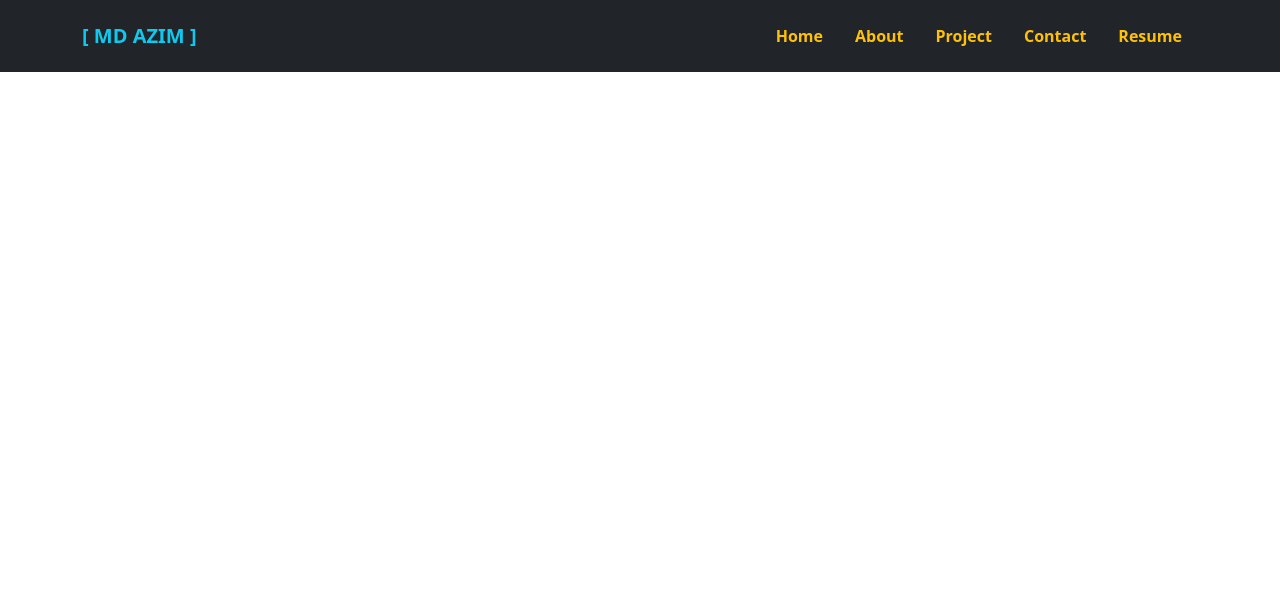
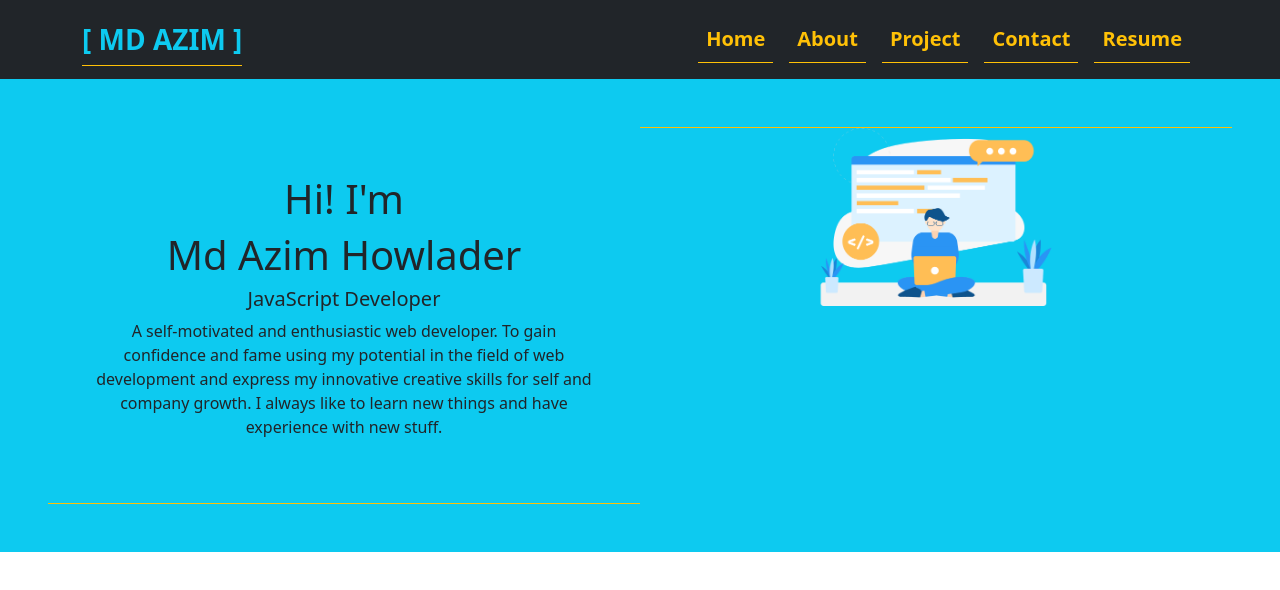
Before and after one commit to mdazim14/My-Protfolio, a React (Create React App) app: page / in a window 1280 px wide. Shown: the top 590 px of the page. Built offline with nearby package versions, Linux system fonts and the light colour scheme.

Commit message:
added first image

```diff
--- a/package.json
+++ b/package.json
@@ -6,7 +6,9 @@
     "@testing-library/jest-dom": "^5.14.1",
     "@testing-library/react": "^11.2.7",
     "@testing-library/user-event": "^12.8.3",
+    "bootstrap": "^5.1.0",
     "react": "^17.0.2",
+    "react-bootstrap": "^2.0.0-beta.6",
     "react-dom": "^17.0.2",
     "react-scripts": "4.0.3",
     "web-vitals": "^1.1.2"
@@ -24,7 +26,6 @@
     ]
   },
   "browserslist": {
-
     "production": [
       ">0.2%",
       "not dead",
--- a/src/App.js
+++ b/src/App.js
@@ -1,11 +1,14 @@
 import logo from './logo.svg';
 import './App.css';
+import 'bootstrap/dist/css/bootstrap.css';
 import Nav from './Components/Header/Navber';
+import Body1 from './Components/Body/Body1/Body1';
 
 function App() {
   return (
     <div className="App">
       <Nav></Nav>
+      <Body1></Body1>
     </div>
   );
 }
--- /dev/null
+++ b/src/Components/Body/Body1/Body1.js
@@ -0,0 +1,20 @@
+import React from 'react';
+import azimP1 from '../../../images/azimP1.png';
+
+const Body1 = () => {
+    return (
+        <div className="p-5 d-flex bg-info justify-content-center">
+            <div className="col-6 border-bottom border-warning p-5">
+                <h1>Hi! I'm</h1>
+                <h1>Md Azim Howlader</h1>
+                <h5>JavaScript Developer</h5>
+                <p>A self-motivated and enthusiastic web developer. To gain confidence and fame using my potential in the field of web development and express my innovative creative skills for self and company growth. I always like to learn new things and have experience with new stuff.</p>
+            </div>
+            <div className="col-6 border-top border-warning">
+                <img className="img-fluid" src={azimP1} alt="" />
+            </div>
+        </div>
+    );
+};
+
+export default Body1;
--- a/src/Components/Header/Navber.js
+++ b/src/Components/Header/Navber.js
@@ -5,18 +5,17 @@ const Navber = () => {
     return (
         <div>
 
-            <Navbar className="fw-bold text-warning" collapseOnSelect expand="lg" bg="dark">
+            <Navbar className="fs-5 fw-bold text-warning" collapseOnSelect expand="lg" bg="dark">
                 <Container>
-                    <Navbar.Brand className="text-info" href="#home">[ MD AZIM ]</Navbar.Brand>
-                    <Navbar.Toggle aria-controls="responsive-navbar-nav" />
-                    <Navbar.Collapse id="responsive-navbar-nav">
-
+                    <Navbar.Brand className="fs-3 text-info border-bottom border-warning" href="#home">[ MD AZIM ]</Navbar.Brand>
+                    <Navbar.Toggle aria-controls="responsive-navbar-nav " />
+                    <Navbar.Collapse id="responsive-navbar-nav ">
                         <Nav className="ms-auto fw-bold">
-                            <Nav className="m-3" href="#deets">Home</Nav>
-                            <Nav className="m-3" href="#deets">About</Nav>
-                            <Nav className="m-3" href="#deets">Project</Nav>
-                            <Nav className="m-3" href="#memes">Contact</Nav>
-                            <Nav className="m-3" href="#memes">Resume</Nav>
+                            <Nav className=" m-2 border-bottom border-warning p-2" href="#deets">Home</Nav>
+                            <Nav className=" m-2 border-bottom border-warning p-2" href="#deets">About</Nav>
+                            <Nav className=" m-2 border-bottom border-warning p-2" href="#deets">Project</Nav>
+                            <Nav className=" m-2 border-bottom border-warning p-2" href="#memes">Contact</Nav>
+                            <Nav className=" m-2 border-bottom border-warning p-2" href="#memes">Resume</Nav>
                         </Nav>
                     </Navbar.Collapse>
                 </Container>
```
Also changed, not shown: src/Components/Body/Body2/Body2.js (added, +11 -0 lines), src/images/azimP1.png (added), 1 other file (tests, documents, lock files or other folders).
